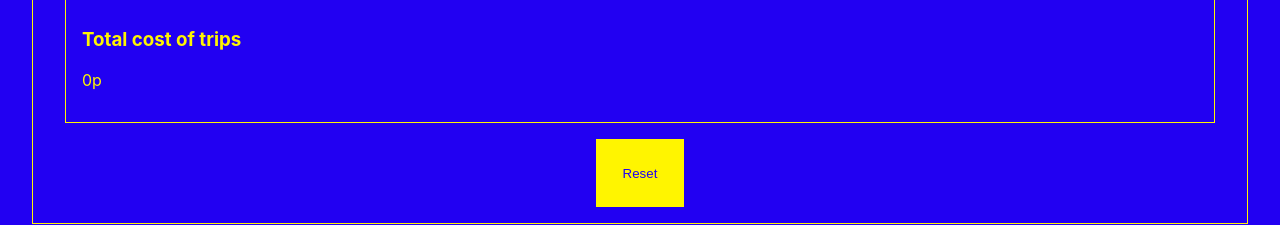
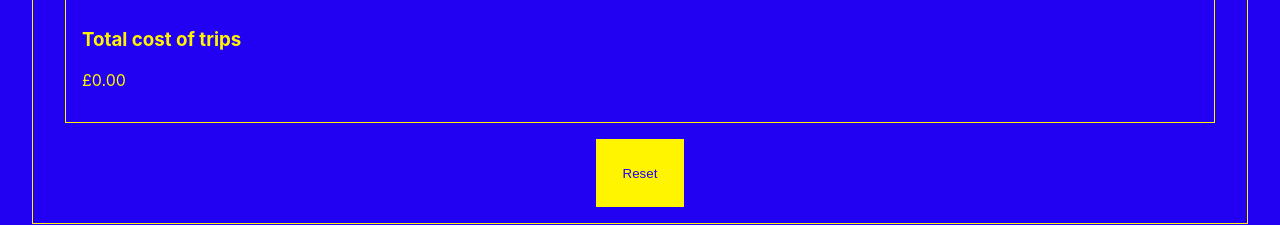
Before and after one commit to matthew-a-carr/farmer-moon, a React (Create React App) app: page / in a window 1280 px wide. Shown: the part 307-532 px from the top of the page. Built offline with nearby package versions, Linux system fonts and the light colour scheme.

Commit message:
Format the price as pounds and pence.

```diff
--- a/src/components/CornTool/index.js
+++ b/src/components/CornTool/index.js
@@ -3,6 +3,13 @@ import React, {useState} from 'react';
 import ToolHeader from '../ToolHeader';
 import QuantitySelector from '../QuantitySelector';
 import { calculateCostOfTrip } from '../../lib/cornCalculations';
+
+const formatPrice = (p) => {
+    const pounds = Math.floor(p/100);
+    const pence = (p/100 - pounds)*100;
+
+    return `£${pounds}.${pence === 0 ? '00' : pence}`
+};
 
 const CornTool = () => {
     const [ numberOfBags, setNumberOfBags ] = useState(0);
@@ -22,7 +29,7 @@ const CornTool = () => {
 
             <div className="cornTools__totalCost">
                 <h3>Total cost of trips</h3>
-                <p>{costOfTrip}p</p>
+                <p>{formatPrice(costOfTrip)}</p>
             </div>
 
 
```
